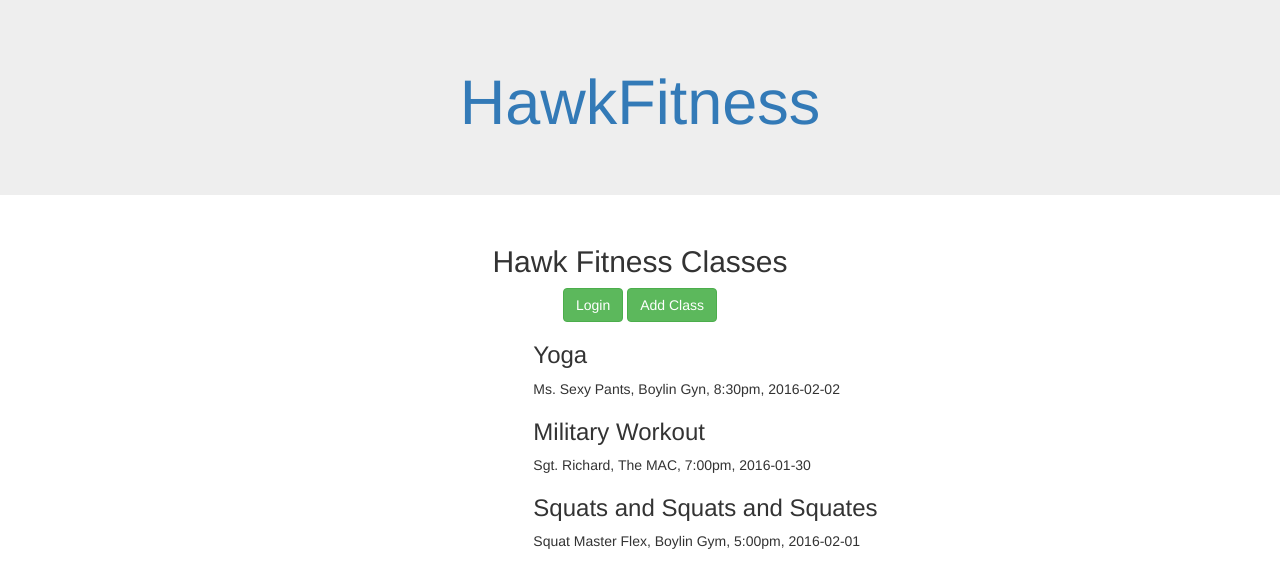
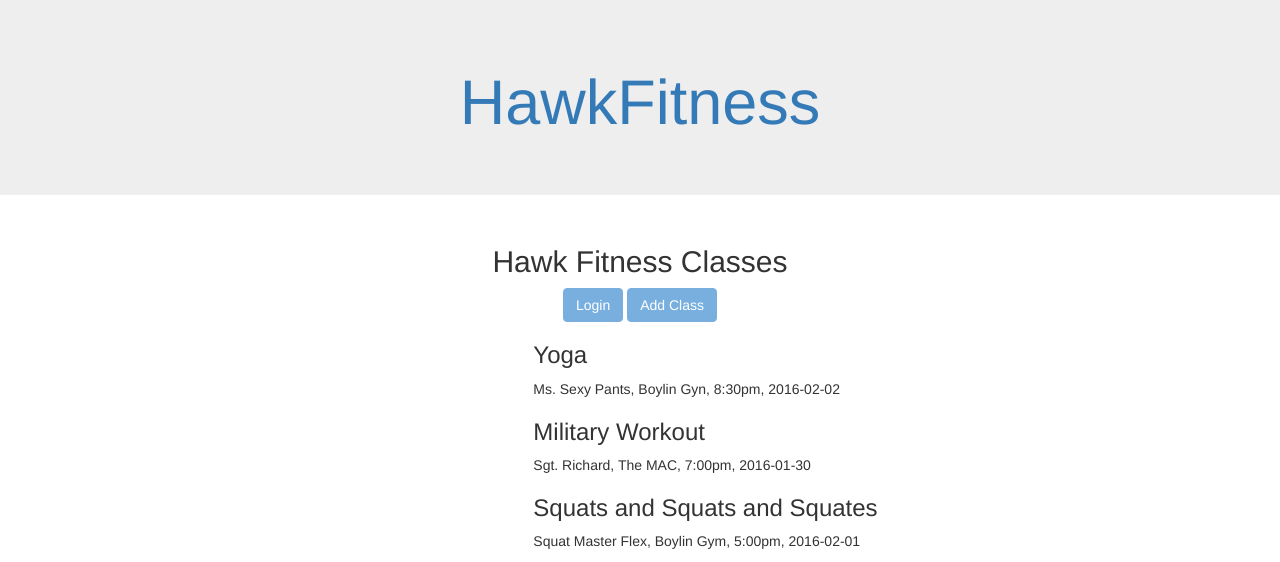
Before and after one commit to malone5/hawk_fitness, a CodeIgniter app: page /database/ in a window 1280 px wide. Shown: the top 562 px of the page. Run offline with CodeIgniter, Linux system fonts and the light colour scheme; data comes from the database, SQL or seed files in the repository; some libraries are stand-ins or nearby versions.

Commit message:
add styling to login and add class anchors

```diff
--- a/assets/css/main.css
+++ b/assets/css/main.css
@@ -1,3 +1,11 @@
 .input-group {
   margin: 10px;
 }
+.btn-success{
+  background-color: #78AFDF;
+  border-color: #78AFDF;
+}
+.btn-success:hover{
+  background-color:#54A1E3;
+  border-color:#54A1E3;
+}
```
